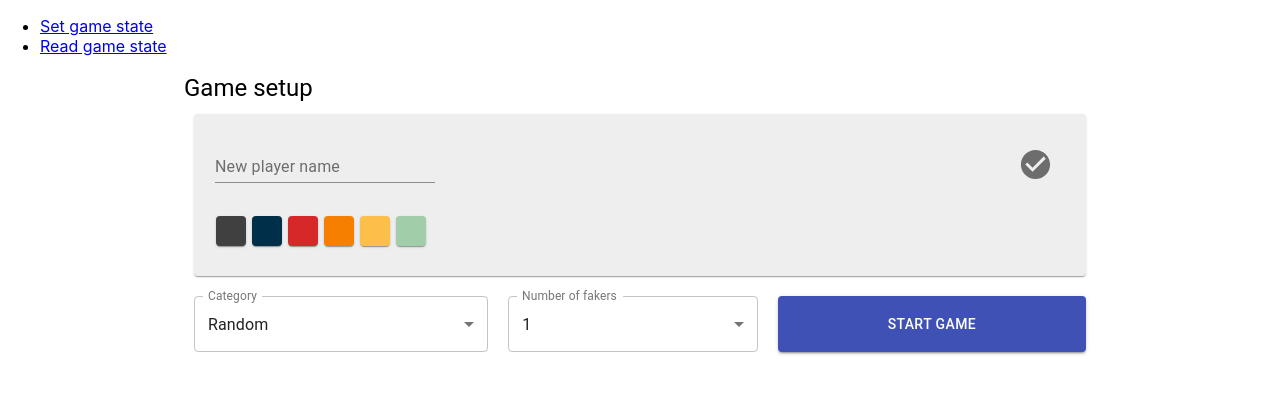
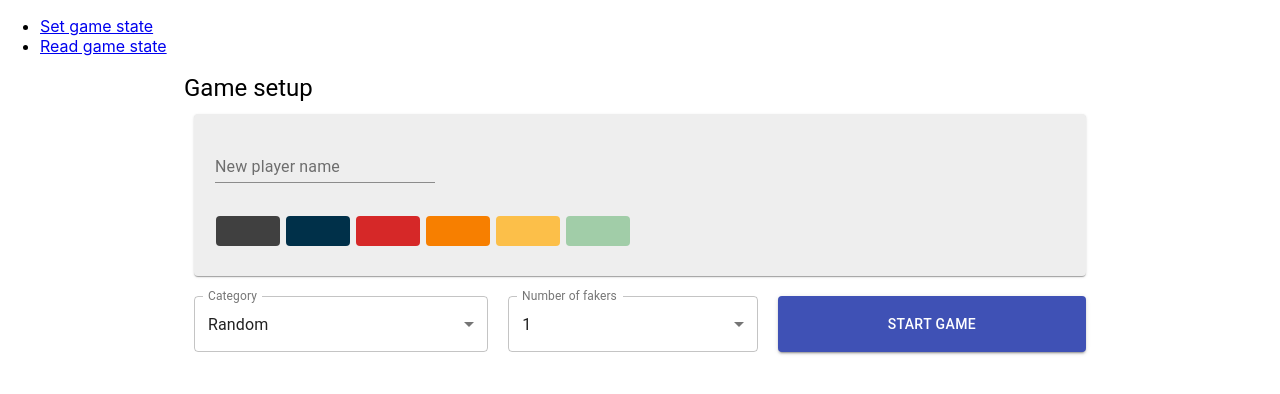
Before and after one commit to tamera-lanham/fake-artist, a React (Create React App) app: page /setup in a window 1280 px wide. Shown: the top 394 px of the page. Built offline with nearby package versions, Linux system fonts and the light colour scheme.

Commit message:
feat: picking a color saves the new player

```diff
--- a/src/components/Setup.js
+++ b/src/components/Setup.js
@@ -67,20 +67,24 @@ function NewPlayerCard({ setPlayer }) {
 
 	}
 
+	function handleSubmitColorPicker(color) {
+		setPlayer({ name: playerName, color: color })
+		setPlayerName(defaultPlayer.name)
+		setPlayerColor(defaultPlayer.color)
+	}
+
 	return (
 		<Card className={classes.card} style={{ 'backgroundColor': playerColor }}>
-			<CardContent>
-				<form onSubmit={handleSubmit} >
+			<form onSubmit={handleSubmit} >
+				<CardContent>
 					<TextField label="New player name" value={playerName} onInput={e => setPlayerName(e.target.value)} />
-					<IconButton onClick={handleSubmit} className={classes.icon}>
-						<CheckCircleIconRounded fontSize="large" />
-					</IconButton>
-				</form>
+				</CardContent>
+				<CardContent>
+					<ColorPicker onColorChoice={handleSubmitColorPicker} />
+				</CardContent>
+			</form>
 
-			</CardContent>
-			<CardContent>
-				<ColorPicker setPlayerColor={setPlayerColor} onClick={handleSubmit} />
-			</CardContent>
+
 		</Card >
 	);
 
@@ -125,14 +129,14 @@ function PlayerCard({ player, setPlayer }) {
 
 			<Collapse in={expanded} timeout="auto" unmountOnExit>
 				<CardContent>
-					<ColorPicker setPlayerColor={setPlayerColor} />
+					<ColorPicker onColorChoice={setPlayerColor} />
 				</CardContent>
 			</Collapse>
 		</Card >
 	);
 }
 
-function ColorPicker({ setPlayerColor }) {
+function ColorPicker({ onColorChoice }) {
 	const classes = useStyles();
 
 	const colors = ['#404040', '#003049', '#D62828', '#F77F00', '#FCBF49', '#A1CDA8']
@@ -141,10 +145,10 @@ function ColorPicker({ setPlayerColor }) {
 	return (
 		<div className={classes.colorPicker}>
 			{colors.map((color, index) =>
-				<Paper
+				<Button
 					className={classes.colorBlock}
 					style={{ 'backgroundColor': color }}
-					onClick={() => setPlayerColor(color)}
+					onClick={() => onColorChoice(color)}
 					key={index} />
 			)}
 		</div>
```
